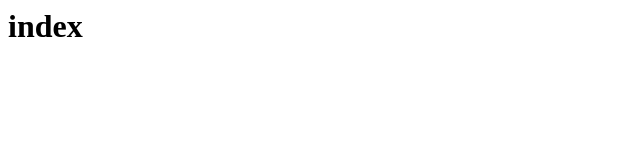
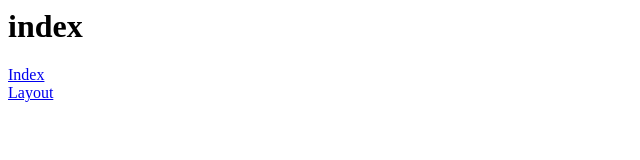
Before and after one commit to harishmahajan/nodejs-express-ejs, a website: page app_server/views/index.html in a window 1280 px wide. Shown: the whole page, without its empty margins (0-640 px from the left). Drawn offline with Linux system fonts and the light colour scheme.

Commit message:
url changes

```diff
--- a/app_server/views/index.html
+++ b/app_server/views/index.html
@@ -1 +1,3 @@
 <h1>index</h1>
+<a href="/">Index</a> <br>
+<a href="/layout" >Layout</a>
--- a/package.json
+++ b/package.json
@@ -7,6 +7,7 @@
   },
   "dependencies": {
     "ejs": "^2.5.7",
-    "express": "3.4.x"
+    "express": "3.4.x",
+    "path": "^0.12.7"
   }
 }
```
Also changed, not shown: app_server/views/layout.html (+2 -0 lines), 1 other file.
